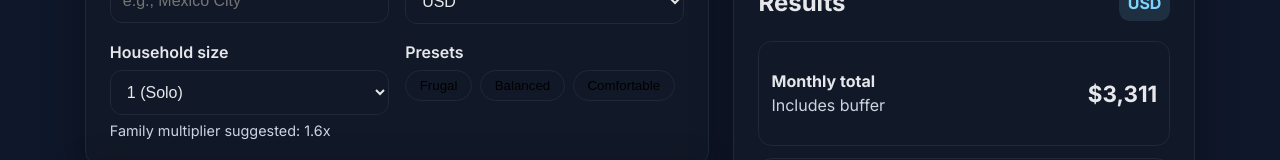
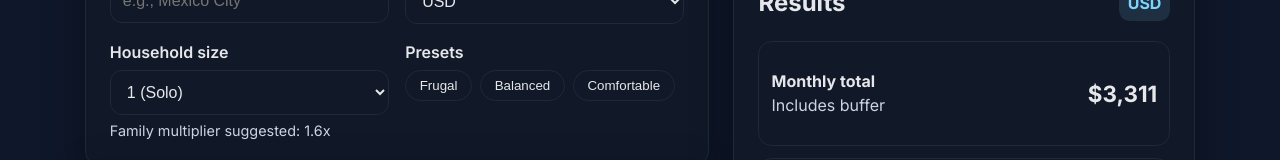
Before and after one commit to DigitalLyfestyle/Nomad_Budget_Calculator, a plain HTML site: page nomad-budget-calculator/index.html in a window 1280 px wide. Shown: the part 318-478 px from the top of the page. Drawn offline with Linux system fonts and the light colour scheme.

Commit message:
Update styles.css

```diff
--- a/nomad-budget-calculator/styles.css
+++ b/nomad-budget-calculator/styles.css
@@ -147,6 +147,7 @@ button:focus-visible {
 .chip {
   border: 1px solid var(--dl-border);
   background: transparent;
+  color: var(--dl-text);
   border-radius: 999px;
   padding: 0.45rem 0.85rem;
   cursor: pointer;
```
